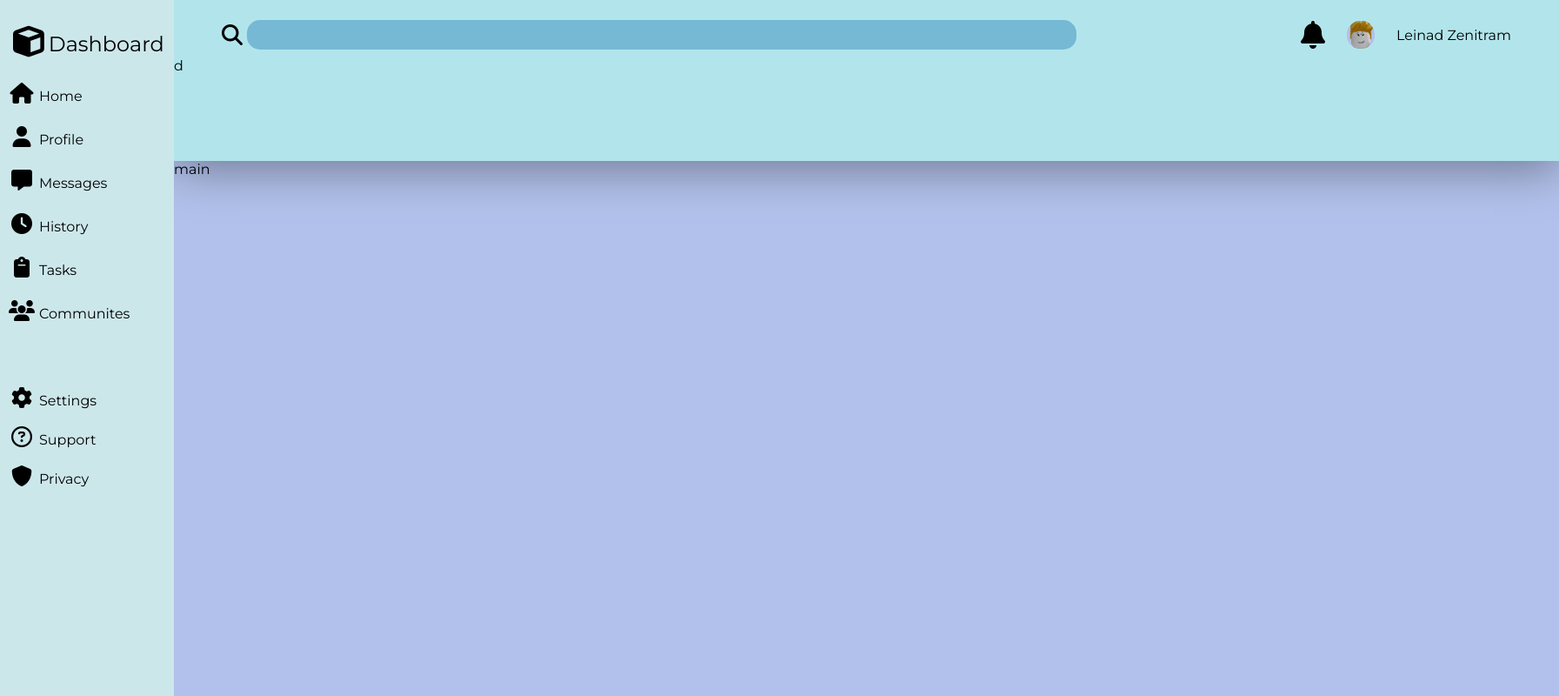
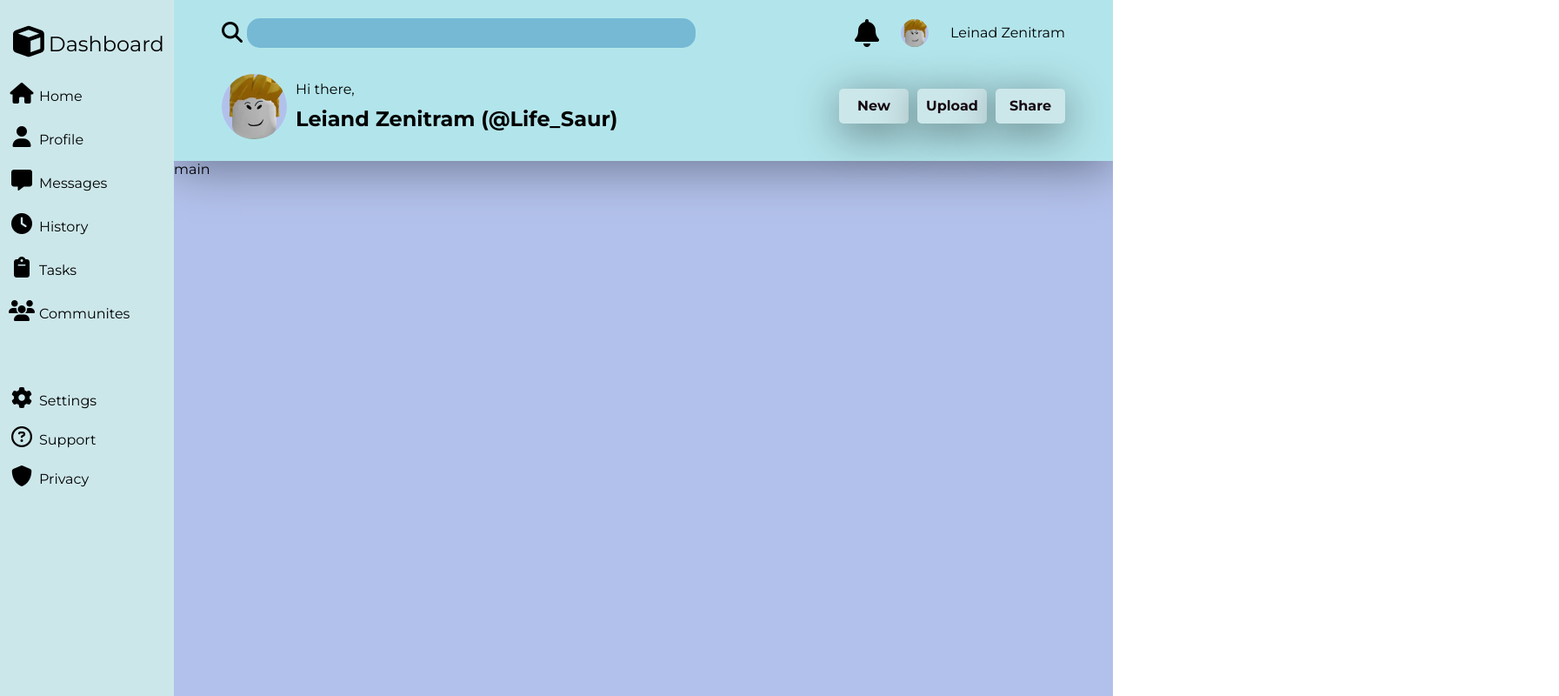
Before and after one commit to dmartinez6319/Admin_Dashboard, a plain HTML site: page index.html in a window 1280 px wide. Shown: the whole page at 87% size, 1793 px wide, since content can reach past the window. Drawn offline with Linux system fonts and the light colour scheme.

Commit message:
Lower Header

```diff
--- a/index.html
+++ b/index.html
@@ -45,7 +45,20 @@
                 <div class = "username">Leinad Zenitram</div>
             </div>
         </div>
-        <div class = "lower-header">d</div>
+        <div class = "lower-header">
+            <div class = "right-lower-header">
+                <img src = "images/me.webp" class = "profile-img">
+                <div class = "welcome-text">
+                    <p>Hi there,</p>
+                    <h2>Leiand Zenitram (@Life_Saur)</h2>
+                </div>
+            </div>
+            <div class = "left-lower-header">
+                <div class = "header-button">New</div>
+                <div class = "header-button">Upload</div>
+                <div class = "header-button">Share</div>
+            </div>
+        </div>
     </header>
 
 
--- a/styles.css
+++ b/styles.css
@@ -21,7 +21,7 @@ body {
     /* grid-template: 20% 80% 80% / 100% 20% 80%; */
     /* grid-template: 1fr 1fr 1fr 0fr 0fr 0fr/ 0.5fr 1fr 1fr 0fr 0fr 0fr; */
     /* grid-template: 20% 80% /  12% 88%; */
-    grid-template: 1.5fr 5fr / minmax(200px,0.7fr) 5fr;
+    grid-template: 1.5fr 5fr / minmax(200px,0.7fr) minmax(500px,5fr);
 
 }
 
@@ -83,6 +83,12 @@ aside {
 
 
 
+.profile-img {
+    background-color:#B2C1EB;
+    border-radius: 55px;
+
+}
+
 header {
 
     background-color: var(--color-background);
@@ -115,7 +121,8 @@ header {
                 border: unset;
                 background-color: rgba(42, 132, 184, 0.452);
                 color: white;
-                width: 950px;
+                /* width: 950px; */
+                width: clamp(300px, 40vw, 950px);
                 height: 2rem;
                 border-radius: 15px;
             }
@@ -129,13 +136,14 @@ header {
             height: 45px;
             width: 500px;
             img {
-                background-color:#B2C1EB;
-                border-radius: 15px;
                 margin-right: 25px;
+                width: 2rem;
+                height: 2rem;
             }
             i {
                 font-size: 2rem;
                 margin-right: 25px;
+                margin-left: 25px;
                 cursor: pointer;
 
             }
@@ -148,14 +156,58 @@ header {
 
     .lower-header {
         height: 70%;
+        display: flex;
+        justify-content: space-between;
+        align-items: center;
+        padding: 15px 55px 15px 55px;
+
+
+        .right-lower-header {
+            display: flex;
+            justify-content: center;
+            align-items: center;
+            img {
+                height: 75px;
+                width: 75px;
+                margin-right: 10px;
+            }
+
+            .welcome-text {
+                p {
+                    margin-bottom: 10px;
+                }
+            }
+        }
+
+        .left-lower-header {
+
+            display: flex;
+            justify-content: center;
+            align-content: center;
+            gap: 10px;
+
+            .header-button {
+                cursor: pointer;
+                height: 20px;
+                width: 60px;
+                padding: 10px;
+                font-weight: bolder;
+                color: var(--color-text);
+                background-color: var(--color-accent);
+                border-radius: 5px;
+                text-align: center;
+                box-shadow: 0px 10px 50px rgba(0, 0, 0, 0.473);
+            }
+
+            .header-button:hover {
+                background-color: #B2C1EB;
+            }
+        }
+
     }
 
 }
 
-.profile-img {
-    width: 2rem;
-    height: 2rem;
-}
 
 main {
 
```
